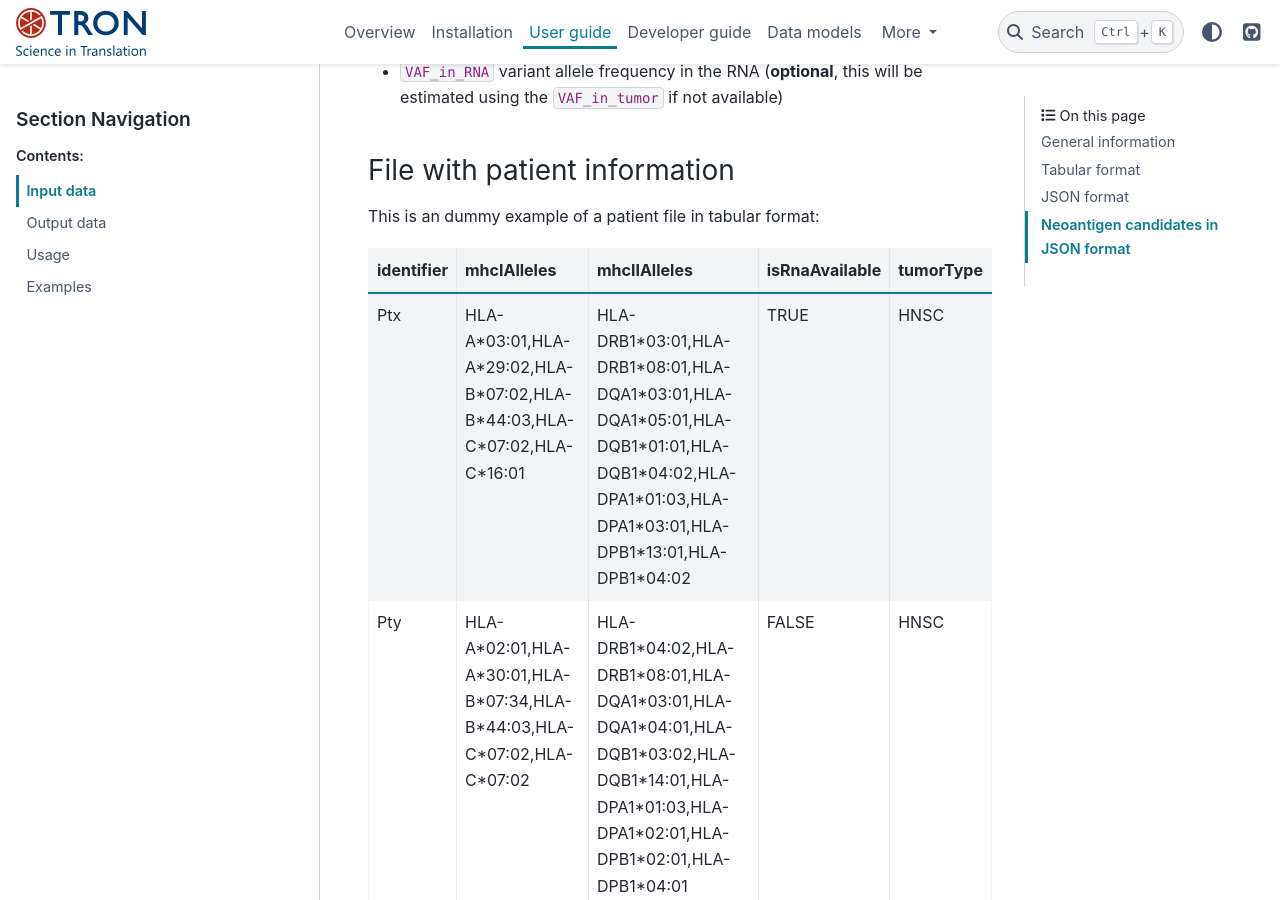
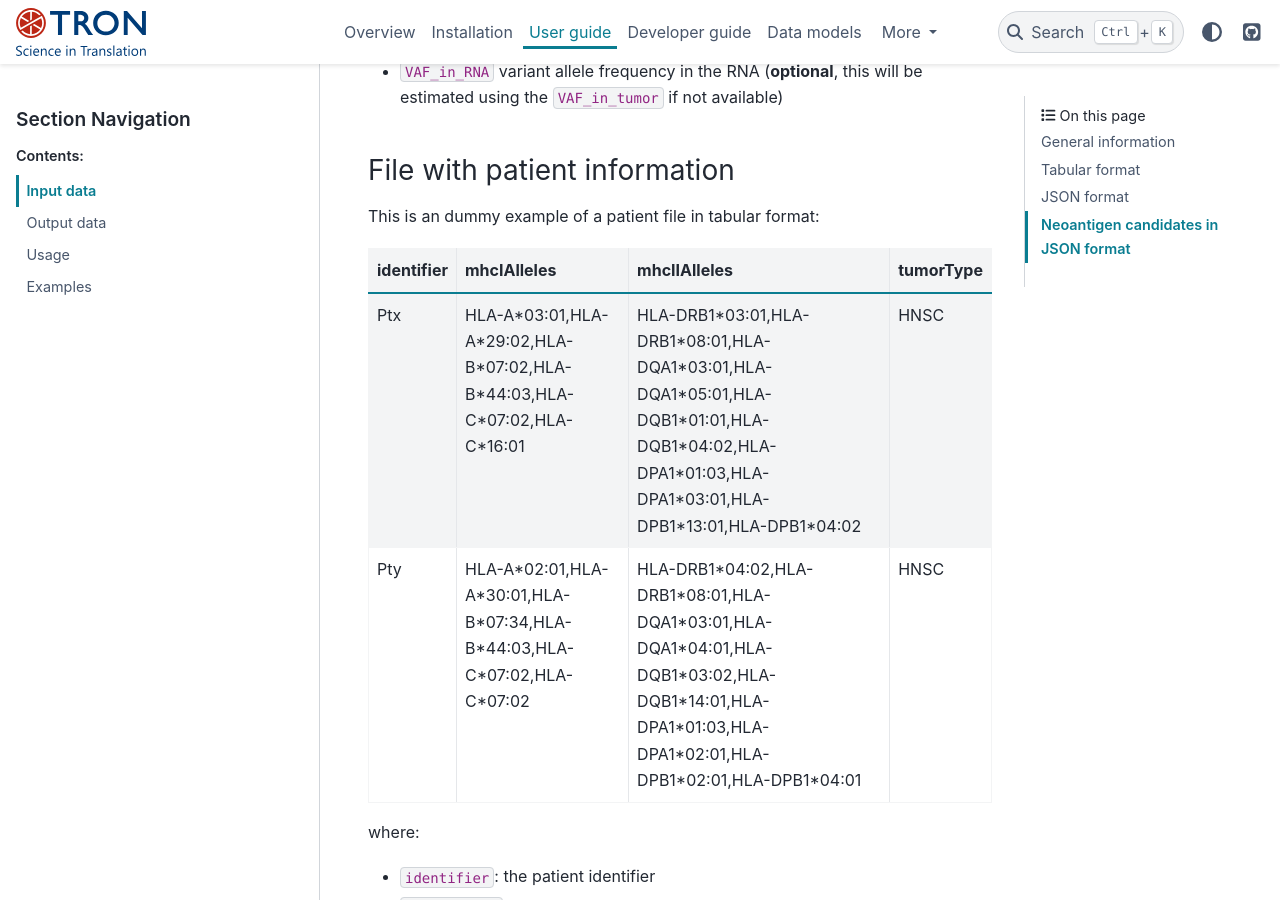
Before and after one commit to TRON-Bioinformatics/neofox, a Sphinx documentation site: the page built from docs/source/03_01_input_data.md, in a window 1280 px wide and 900 px high, scrolled down 2534 px. Built offline with Sphinx 7.4.7 and the PyData theme 0.15.4, drawn with Linux system fonts in a browser that asks for light colours.

Commit message:
adjust example data

```diff
--- a/docs/source/03_01_input_data.md
+++ b/docs/source/03_01_input_data.md
@@ -57,10 +57,10 @@ where:
 
 This is an dummy example of a patient file in tabular format:
 
-| identifier | mhcIAlleles                                                                  | mhcIIAlleles                                                                                                                                                   | isRnaAvailable | tumorType |
-|------------|------------------------------------------------------------------------------|----------------------------------------------------------------------------------------------------------------------------------------------------------------|----------------|-----------|
-| Ptx        | HLA-A\*03:01,HLA-A\*29:02,HLA-B\*07:02,HLA-B\*44:03,HLA-C\*07:02,HLA-C*16:01 | HLA-DRB1\*03:01,HLA-DRB1\*08:01,HLA-DQA1\*03:01,HLA-DQA1\*05:01,HLA-DQB1\*01:01,HLA-DQB1\*04:02,HLA-DPA1\*01:03,HLA-DPA1\*03:01,HLA-DPB1\*13:01,HLA-DPB1*04:02 | TRUE           | HNSC      |
-| Pty        | HLA-A\*02:01,HLA-A\*30:01,HLA-B\*07:34,HLA-B\*44:03,HLA-C\*07:02,HLA-C*07:02 | HLA-DRB1\*04:02,HLA-DRB1\*08:01,HLA-DQA1\*03:01,HLA-DQA1\*04:01,HLA-DQB1\*03:02,HLA-DQB1\*14:01,HLA-DPA1\*01:03,HLA-DPA1\*02:01,HLA-DPB1\*02:01,HLA-DPB1*04:01 | FALSE          | HNSC      |
+| identifier | mhcIAlleles                                                                  | mhcIIAlleles                                                                                                                                                   | tumorType |
+|------------|------------------------------------------------------------------------------|----------------------------------------------------------------------------------------------------------------------------------------------------------------|-----------|
+| Ptx        | HLA-A\*03:01,HLA-A\*29:02,HLA-B\*07:02,HLA-B\*44:03,HLA-C\*07:02,HLA-C*16:01 | HLA-DRB1\*03:01,HLA-DRB1\*08:01,HLA-DQA1\*03:01,HLA-DQA1\*05:01,HLA-DQB1\*01:01,HLA-DQB1\*04:02,HLA-DPA1\*01:03,HLA-DPA1\*03:01,HLA-DPB1\*13:01,HLA-DPB1*04:02 | HNSC      |
+| Pty        | HLA-A\*02:01,HLA-A\*30:01,HLA-B\*07:34,HLA-B\*44:03,HLA-C\*07:02,HLA-C*07:02 | HLA-DRB1\*04:02,HLA-DRB1\*08:01,HLA-DQA1\*03:01,HLA-DQA1\*04:01,HLA-DQB1\*03:02,HLA-DQB1\*14:01,HLA-DPA1\*01:03,HLA-DPA1\*02:01,HLA-DPB1\*02:01,HLA-DPB1*04:01 | HNSC      |
 
 where:
 - `identifier`: the patient identifier
```
